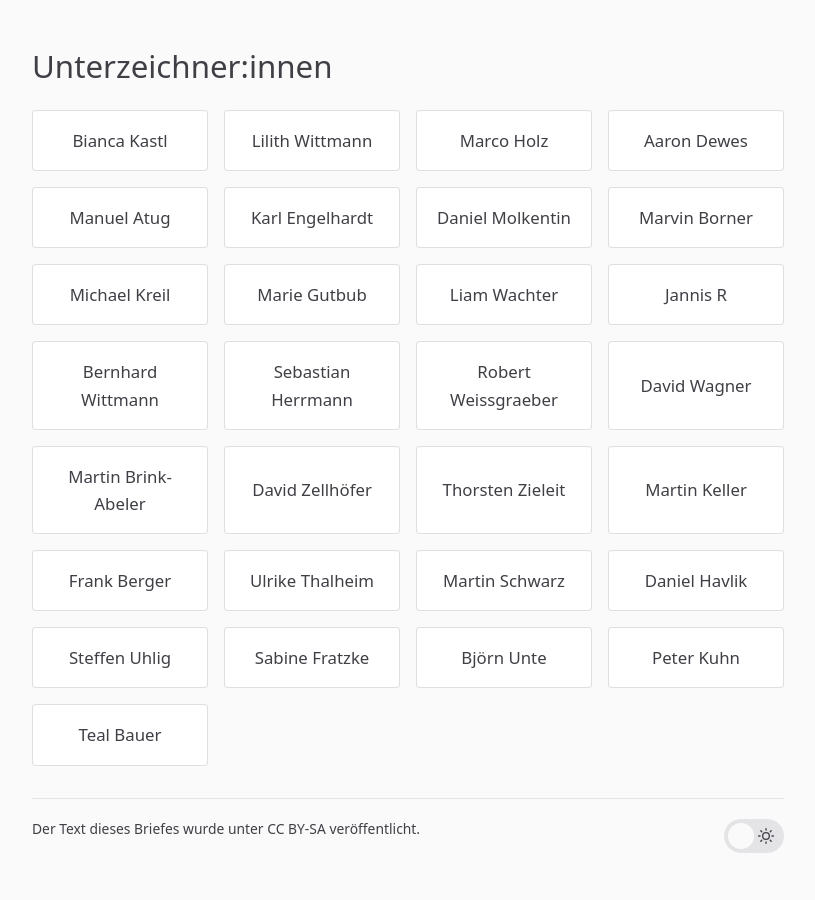
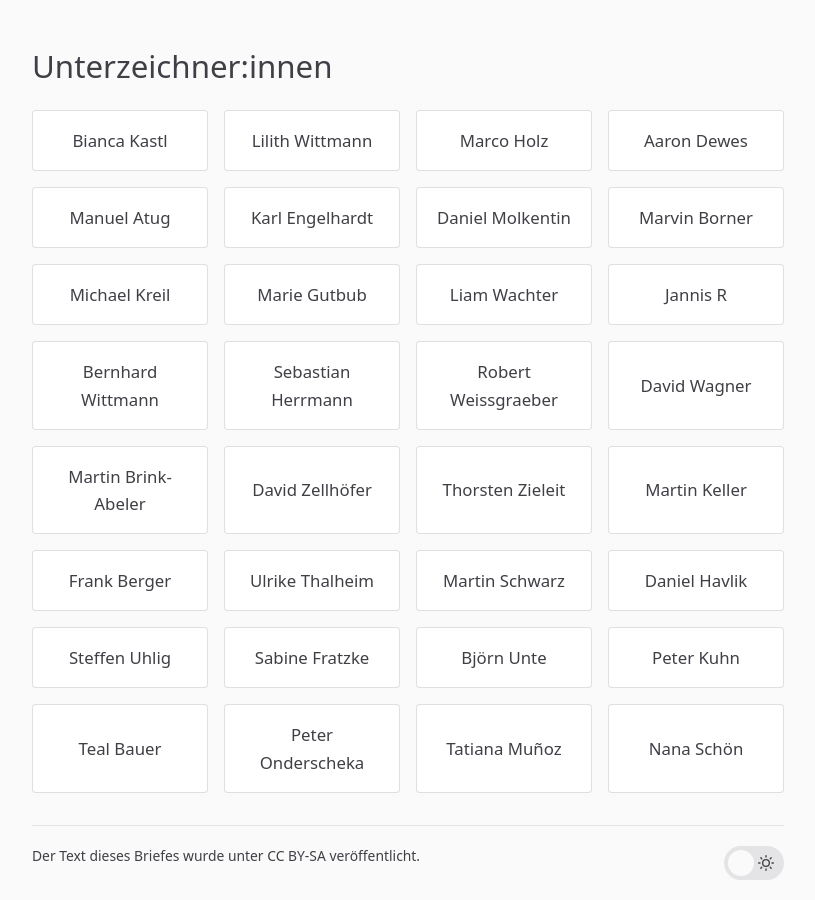
Before and after one commit to itrich/vsh-bleibt, a Jekyll site: the page built from OFFENERBRIEF.md, in a window 1280 px wide and 900 px high, scrolled down 4428 px. Shown: the whole window, without its empty margins (232-1047 px from the left). Built offline with Jekyll 4.4.1, drawn with Linux system fonts in a browser that asks for light colours; before the commit the page ends 5301 px from its top, so only the background shows below that.

Commit message:
Updated Signees from mail.

```diff
--- a/_data/signees.yml
+++ b/_data/signees.yml
@@ -27,3 +27,6 @@
 - name: Björn Unte
 - name: Peter Kuhn
 - name: Teal Bauer
+- name: Peter Onderscheka
+- name: Tatiana Muñoz
+- name: Nana Schön
```
